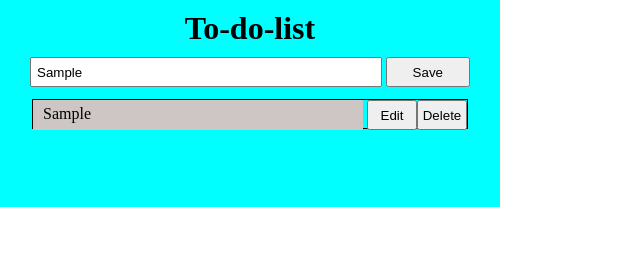
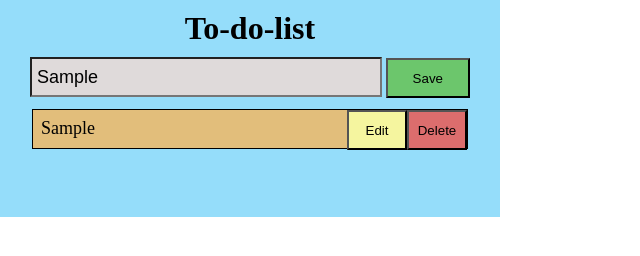
Before and after one commit to saritadipa34/simple-to-do, a plain HTML site: page index.html in a window 1280 px wide. Both pictures are taken after typing "Sample" into the empty fields and a click on the button "Save". Shown: the whole page, without its empty margins (0-640 px from the left). Drawn offline with Linux system fonts and the light colour scheme.

Commit message:
Updated css for the whole app

```diff
--- a/index.html
+++ b/index.html
@@ -9,7 +9,7 @@
 <body>
     <div id="box">
 <h1>To-do-list</h1>
-<input type="text" maxlength="30" placeholder="Add Your Todo" id="inputBox">
+<input type="text" maxlength="34" placeholder="Add Your Todo" id="inputBox">
 <button id="save">Save</button>
 <div class="container" id="container">
     </div>
--- a/script.js
+++ b/script.js
@@ -14,16 +14,22 @@ save.addEventListener('click',()=>{
     const task=document.createElement('div');
     task.classList.add('task');
     container.appendChild(task);
+
+
     const paragraph=document.createElement('p');
     paragraph.classList.add('paragraph');
     task.appendChild(paragraph);
    paragraph.innerText=inputBox.value;
 const btnBox=document.createElement('div');
 task.appendChild(btnBox);
+
     const edit=document.createElement('button');
     edit.innerText="Edit";
     edit.classList.add('edit');
     btnBox.appendChild(edit);
+
+
+
     const deleteBtn=document.createElement('button');
     deleteBtn.innerText="Delete";
     deleteBtn.classList.add('deleteBtn');
--- a/style.css
+++ b/style.css
@@ -6,7 +6,7 @@
 
 #box{
     min-height: 100px;
-    background-color: aqua;
+    background-color: rgb(149, 221, 250);
     width: 500px;
     padding: 10px 30px;
 }
@@ -18,15 +18,18 @@ h1{
 
 input{
     width: 80%;
-    height: 30px;
+    height: 40px;
     margin-bottom: 10px;
     padding: 0 5px;
+    background-color: rgb(223, 218, 218);
+    font-size: large;
 }
 
 #save{
-    height: 30px;
+    height: 40px;
     width: 19%;
     cursor: pointer;
+    background-color: rgb(108, 198, 108);
 }
 
 #container{
@@ -40,22 +43,31 @@ input{
 
 .task{
     width: 100%;
-    height: 30px;
+    height: 40px;
     border: 1px solid black;
     display: flex;
     justify-content: space-between;
     margin-bottom: 10px;
+    background-color: rgb(226, 190, 123);
 }
 
 .paragraph{
     height: 30px;
-    background-color: rgb(206, 197, 197);
-    width: 76%;
-    padding: 5px 10px;
+    width: 70%;
+    padding: 8px;
+    font-size: large;
 }
 
-.edit, .deleteBtn{
-    height: 30px;
-    width: 50px;
+.edit{
+    height: 40px;
+    width: 60px;
     cursor: pointer;
+    background-color: rgb(245, 245, 159);
 }
+
+ .deleteBtn{
+    height: 40px;
+    width: 60px;
+    cursor: pointer;
+    background-color:rgb(220, 109, 109) ;
+}
```
